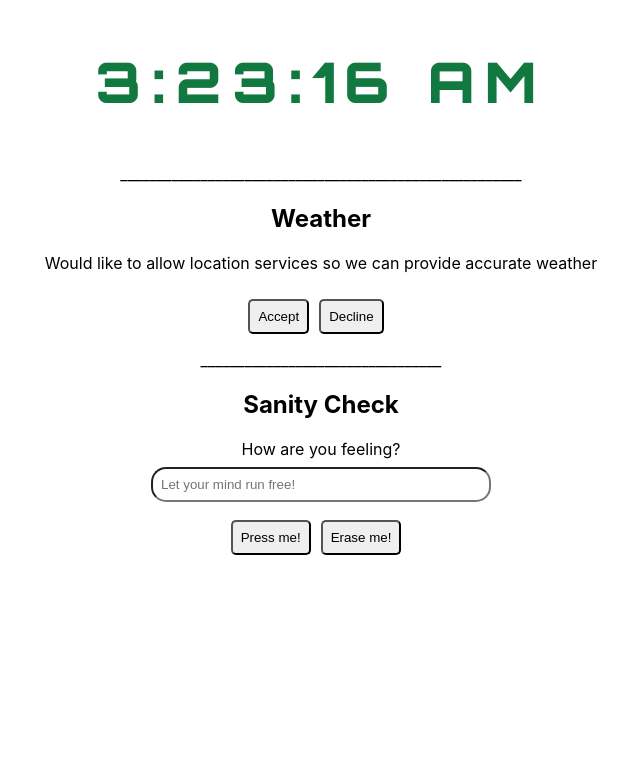
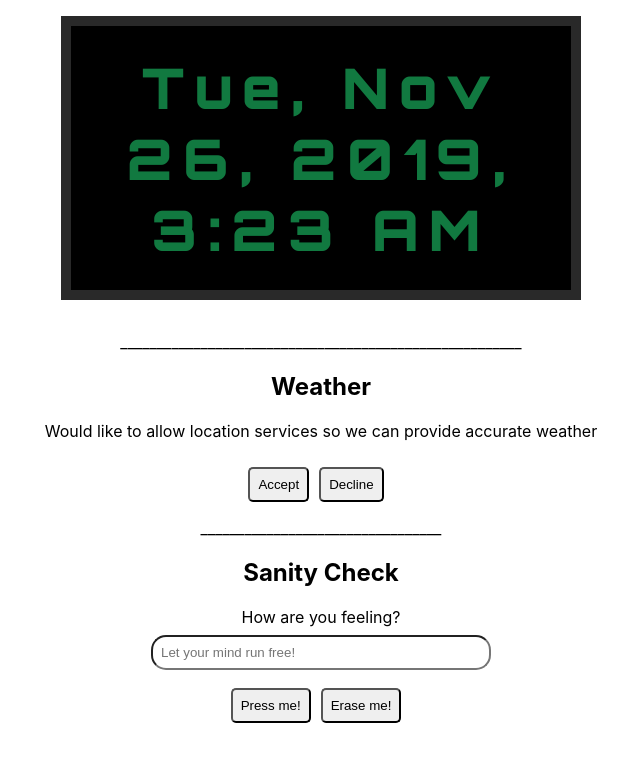
Before and after one commit to edwingon1121/Clock-Work, a React (Create React App) app: page / in a window 1280 px wide. Shown: the top 762 px of the page, without its empty margins (319-959 px from the left). Built offline with nearby package versions, Linux system fonts and the light colour scheme.

Commit message:
Adding clock styles and analog clock

```diff
--- a/src/Clock/Clock.js
+++ b/src/Clock/Clock.js
@@ -8,7 +8,7 @@ class Clock extends Component{
 	constructor(props){
 		super(props);
 		this.state = {
-			date: new Date()
+			time: new Date()
 		}
 	}
 	componentDidMount(){
@@ -20,14 +20,28 @@ class Clock extends Component{
 	}
 
 	tick(){
-		this.setState( { time:new Date() } );
+		this.setState({
+			time: new Date()
+		});
 	}
 
 	render(){
+		/*HH:MM:SS AM/PM  -> digital clock*/
+		/*HH:MM PM/AM -> digital square*/
+		/*DW MM DD HH:MM AM/PM -> digital round*/
+
+		//Removing commas and colons in the string
+
+		const a = this.state.time;
+		const options = { hour: 'numeric', minute: 'numeric', weekday: 'short', year: 'numeric', month: 'short', day: 'numeric' }
+		// 'en-US',{ hour: 'numeric', minute: 'numeric', second: 'numeric'}
+
+
+		a.toLocaleDateString('en', options)
 
 		return (
 				<div>
-					<h2 className='digital-clock'>{`${this.state.date.toLocaleTimeString()}`}</h2>
+					<h2 className='digital-clock'>{`${a.toLocaleDateString('en', options)}`}</h2>
 				</div>
 			)
 	}
--- a/src/Clock/clock.css
+++ b/src/Clock/clock.css
@@ -1,7 +1,49 @@
+/*HH:MM:SS AM/PM*/
 .digital-clock{
+	display: inline-block;
+	width: 35%;
+  padding: 2%;
+  margin: 16px;
+  border: 10px solid #292929;
+  letter-spacing: 10px;
 	font-family: 'Orbitron', sans-serif;
 	font-weight: 900;
 	font-size: 56px;
 	color: #117940;
-	letter-spacing: 10px;
+  background-color: black;
 }
+
+/*HH:MM PM/AM*/
+.digital-square {
+	display: inline-block;
+	width: 15%;
+  padding: 1%;
+  border: 10px solid grey;
+  letter-spacing: 10px;
+	font-family: 'Orbitron', sans-serif;
+	font-weight: 900;
+	font-size: 56px;
+	color: #ccc7c7cc;
+  background-color: black;
+  border-radius: 21%;
+  box-shadow: 8px 0px 7px -3px rgb(0,0,0,0.7)
+}
+
+/*DW MM DD HH:MM AM/PM*/
+.digital-round{
+	display: inline-block;
+    width: 14%;
+    padding: 2%;
+    border: 10px solid #292929;
+    letter-spacing: 10px;
+    font-family: 'Orbitron', sans-serif;
+    font-weight: 900;
+    font-size: 30px;
+    color: white;
+    border-radius: 50%;
+    background-color: black;
+}
+
+
+
+/*ANALOG CLOCK*/
```
Also changed, not shown: src/Clock/AnalogClock.js (added, +30 -0 lines).
